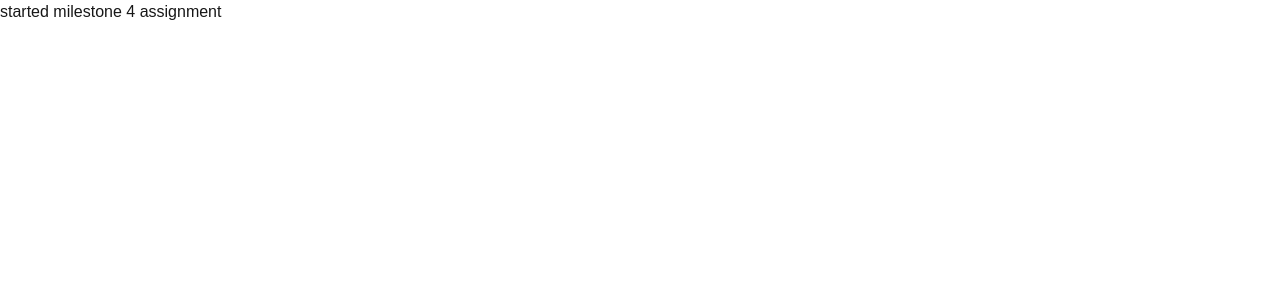
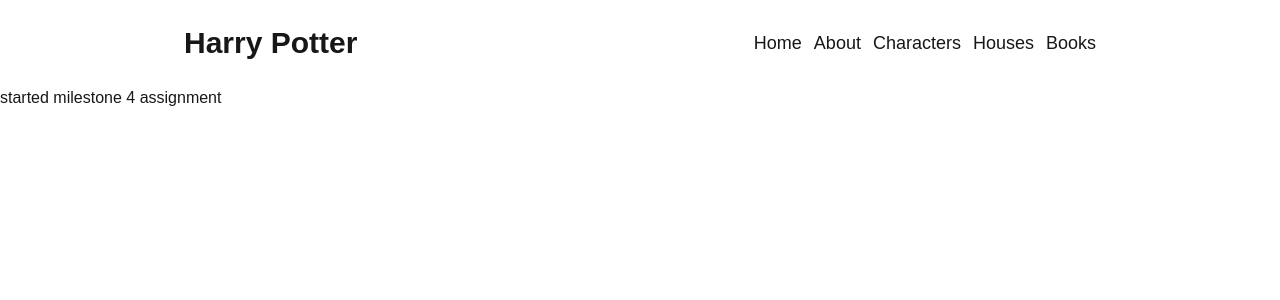
Before and after one commit to nadeemsangrasi/milestone--4-assignment, a Next.js app: page / in a window 1280 px wide. Shown: the top 300 px of the page. Built offline with nearby package versions, Linux system fonts and the light colour scheme.

Commit message:
add header

```diff
--- a/src/app/layout.tsx
+++ b/src/app/layout.tsx
@@ -1,6 +1,7 @@
 import type { Metadata } from "next";
 import localFont from "next/font/local";
 import "./globals.css";
+import Header from "@/components/layout/Header";
 
 const geistSans = localFont({
   src: "./fonts/GeistVF.woff",
@@ -28,6 +29,7 @@
       <body
         className={`${geistSans.variable} ${geistMono.variable} antialiased`}
       >
+        <Header />
         {children}
       </body>
     </html>
--- a/src/app/page.tsx
+++ b/src/app/page.tsx
@@ -1,3 +1,3 @@
 export default function Home() {
-  return <h1>started milestone 4 assignment</h1>;
+  return <main>started milestone 4 assignment</main>;
 }
--- /dev/null
+++ b/src/components/layout/Header.tsx
@@ -0,0 +1,20 @@
+import { navLinks } from "@/data/data";
+import Link from "next/link";
+import React from "react";
+
+const Header = () => {
+  return (
+    <header className="mx-2 sm:mx-auto w-full sm:w-3/4 px-6 h-[70px] my-2 flex justify-between items-center">
+      <h1 className="text-3xl font-semibold">Harry Potter</h1>
+      <ul className="flex items-center gap-3">
+        {navLinks.map((link) => (
+          <li key={link.url} className="text-lg font-medium">
+            <Link href={link.url}>{link.text}</Link>
+          </li>
+        ))}
+      </ul>
+    </header>
+  );
+};
+
+export default Header;
--- a/src/components/section/homSection/HomeSection.tsx
+++ b/src/components/section/homSection/HomeSection.tsx
@@ -1,7 +1,8 @@
+import Wrapper from "@/components/shared/Wrapper";
 import React from "react";
 
 const HomeSection = () => {
-  return <div>HomeSection</div>;
+  return <Wrapper>HomeSecti</Wrapper>;
 };
 
 export default HomeSection;
--- a/src/components/shared/Wrapper.tsx
+++ b/src/components/shared/Wrapper.tsx
@@ -1,7 +1,7 @@
 import React from "react";
 
 const Wrapper: React.FC<{ children: React.ReactNode }> = ({ children }) => {
-  return <div className="max-w-6xl mx-auto my-16">{children}</div>;
+  return <section className="max-w-6xl mx-auto my-16">{children}</section>;
 };
 
 export default Wrapper;
--- /dev/null
+++ b/src/data/data.ts
@@ -0,0 +1,24 @@
+import { INavLinks } from "@/types/types";
+
+export const navLinks: INavLinks[] = [
+  {
+    url: "/",
+    text: "Home",
+  },
+  {
+    url: "/about",
+    text: "About",
+  },
+  {
+    url: "/characters",
+    text: "Characters",
+  },
+  {
+    url: "/houses",
+    text: "Houses",
+  },
+  {
+    url: "/books",
+    text: "Books",
+  },
+];
--- /dev/null
+++ b/src/types/types.ts
@@ -0,0 +1,4 @@
+export interface INavLinks {
+  url: string;
+  text: string;
+}
```
